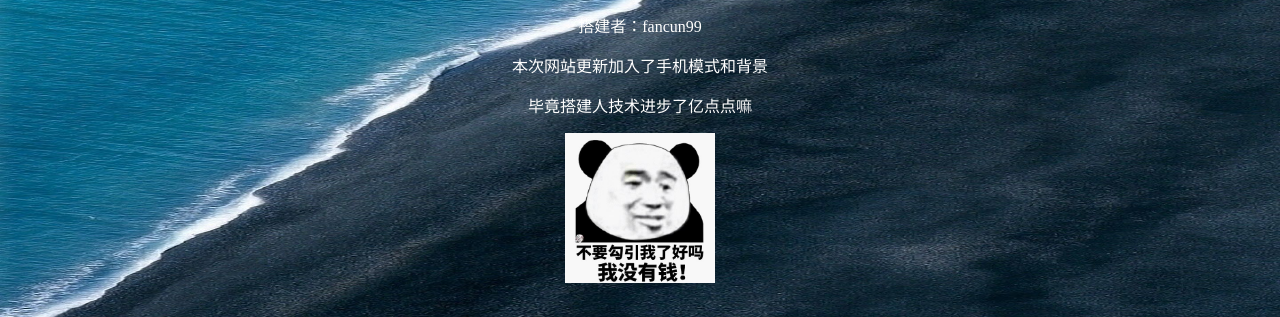
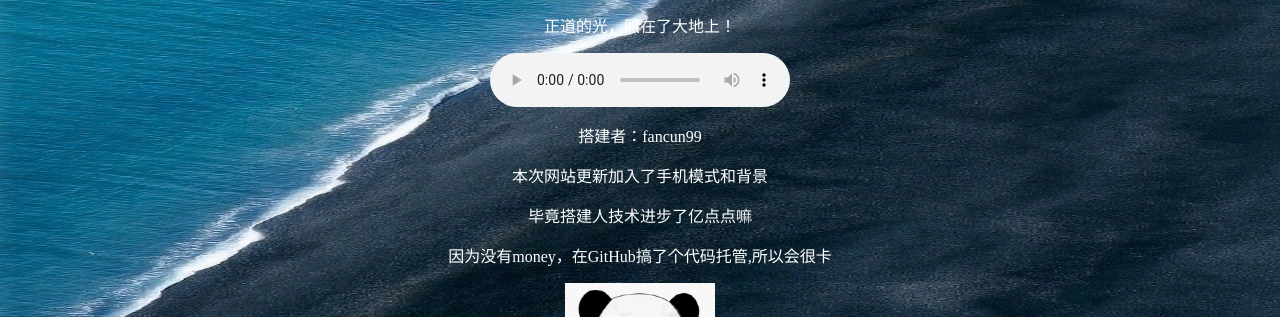
Before and after one commit to fancun99/1, a plain HTML site: page index.html in a window 1280 px wide. Shown: the part 405-722 px from the top of the page. Drawn offline with Linux system fonts and the light colour scheme.

Commit message:
Update index.html

```diff
--- a/index.html
+++ b/index.html
@@ -33,9 +33,12 @@
 				<p>搬自bilibili</p>
 				<p>名字叫...叫啥来着我忘了</p>
 				<div align="center" height="250px" ><video src="./2021-01-25.mp4" controls="controls" width="300px" height="200px"></div>
+				<p>正道的光，照在了大地上！</p>
+				<div align="center"><audio src="./2021-02-01.mp3" controls="controls"></div>
 				<p>搭建者：fancun99</p>
 				<p>本次网站更新加入了手机模式和背景</p>
 				<p>毕竟搭建人技术进步了亿点点嘛</p>
+				<p>因为没有money，在GitHub搞了个代码托管,所以会很卡</p>
 				<div align="center"><img src="./abc.png" width="150px" height="150px"></div>
 </body>
 </html>
```
